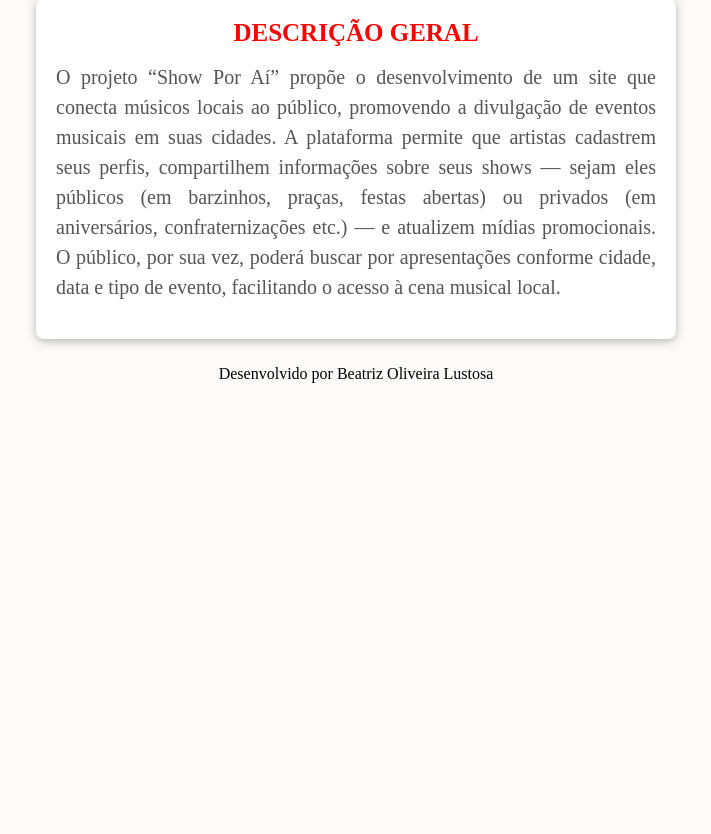
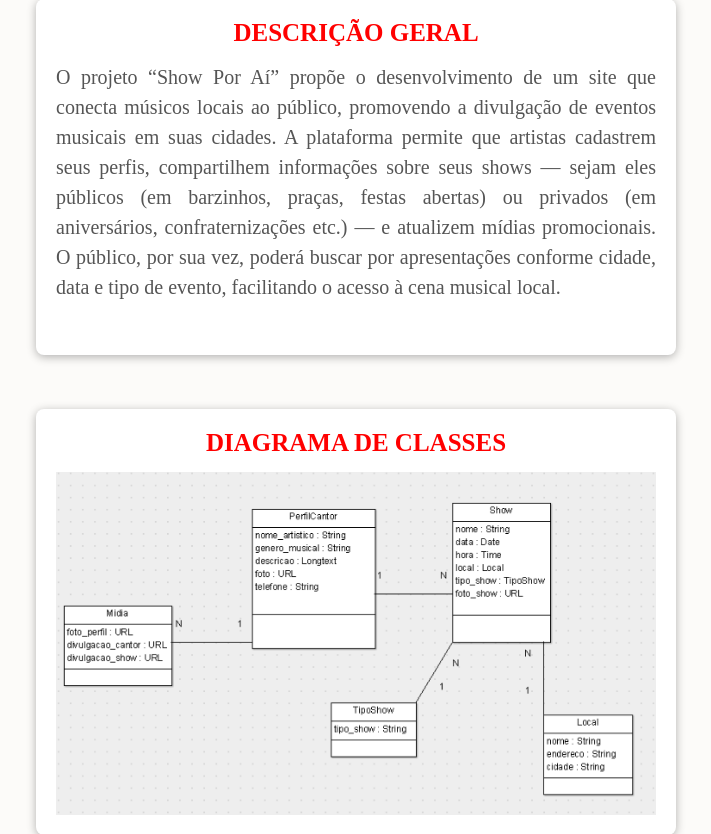
Before and after one commit to BeatrizLustosa/projetopw, a Django app: page /sobre/ in a window 1280 px wide. Shown: the part 133-967 px from the top of the page, without its empty margins (284-995 px from the left). Before the commit the page ends 516 px from the top, so only its background shows below. Run offline with Django 4.2, Linux system fonts and the light colour scheme.

Commit message:
Inserção do Diagrama de Classes

```diff
--- a/projetopw/projetopw/paginas/templates/paginas/sobre.html
+++ b/projetopw/projetopw/paginas/templates/paginas/sobre.html
@@ -19,8 +19,32 @@
         O público, por sua vez, poderá buscar por apresentações conforme cidade, data e tipo de evento,
         facilitando o acesso à cena musical local.
       </div>
+      <BR>
     </div>
   </div>
+
+   <br>
+   <br>
+  <br>
+    <div class="modal">
+         <div class="modal-content">
+            <div class="titulodescricao">DIAGRAMA DE CLASSES</div>
+                <img src="{% static 'img/diagramaclasse.png' %}" class = "diagramaclasse" alt="diagramaclasse">
+
+            </div>
+          </div>
+    </div>
+  <br>
+   <br>
+  <br>
+    <div class="modal">
+         <div class="modal-content">
+            <div class="titulodescricao">DIAGRAMA DE CASOS DE USO</div>
+                <img src="{% static '' %}" class = "diagramadecasosdeuso" alt="diagramadecasosdeuso">
+
+            </div>
+          </div>
+    </div>
 
   <p class = "rodapesobre"> Desenvolvido por Beatriz Oliveira Lustosa </p>
 
--- a/projetopw/projetopw/paginas/views.py
+++ b/projetopw/projetopw/paginas/views.py
@@ -98,23 +98,34 @@ class MidiaDelete(DeleteView):
     model = Midia
     template_name = 'cadastros/form-excluir.html'
     success_url = reverse_lazy('index')
+    extra_context = {'titulo': 'Excluir Midia',
+                     'botao': 'Excluir'}
+
 
 class LocalDelete(DeleteView):
     model = Local
     template_name = 'cadastros/form-excluir.html'
     success_url = reverse_lazy('index')
+    extra_context = {'titulo': 'Excluir Local',
+                     'botao': 'Excluir'}
 
 class TipoShowDelete(DeleteView):
     model = TipoShow
     template_name = 'cadastros/form-excluir.html'
     success_url = reverse_lazy('index')
+    extra_context = {'titulo': 'Excluir TipoShow',
+                     'botao': 'Excluir'}
 
 class PerfilCantorDelete(DeleteView):
     model = PerfilCantor
     template_name = 'cadastros/form-excluir.html'
     success_url = reverse_lazy('index')
+    extra_context = {'titulo': 'Excluir Cantor',
+                     'botao': 'Excluir'}
 
 class ShowDelete(DeleteView):
     model = Show
     template_name = 'cadastros/form-excluir.html'
     success_url = reverse_lazy('index')
+    extra_context = {'titulo': 'Excluir Show',
+                     'botao': 'Excluir'}
```
Also changed, not shown: projetopw/projetopw/paginas/templates/cadastros/form-excluir.html (+6 -1 lines), projetopw/projetopw/db.sqlite3, projetopw/projetopw/static/img/diagramaclasse.png (added).
